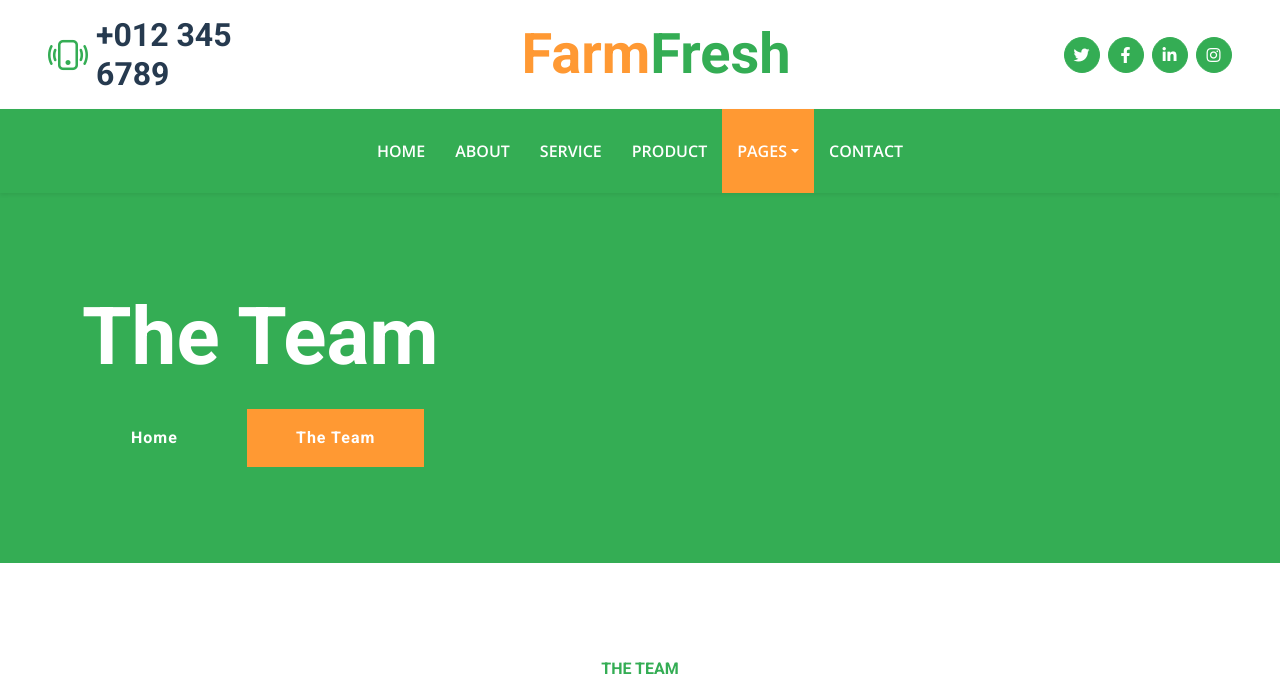
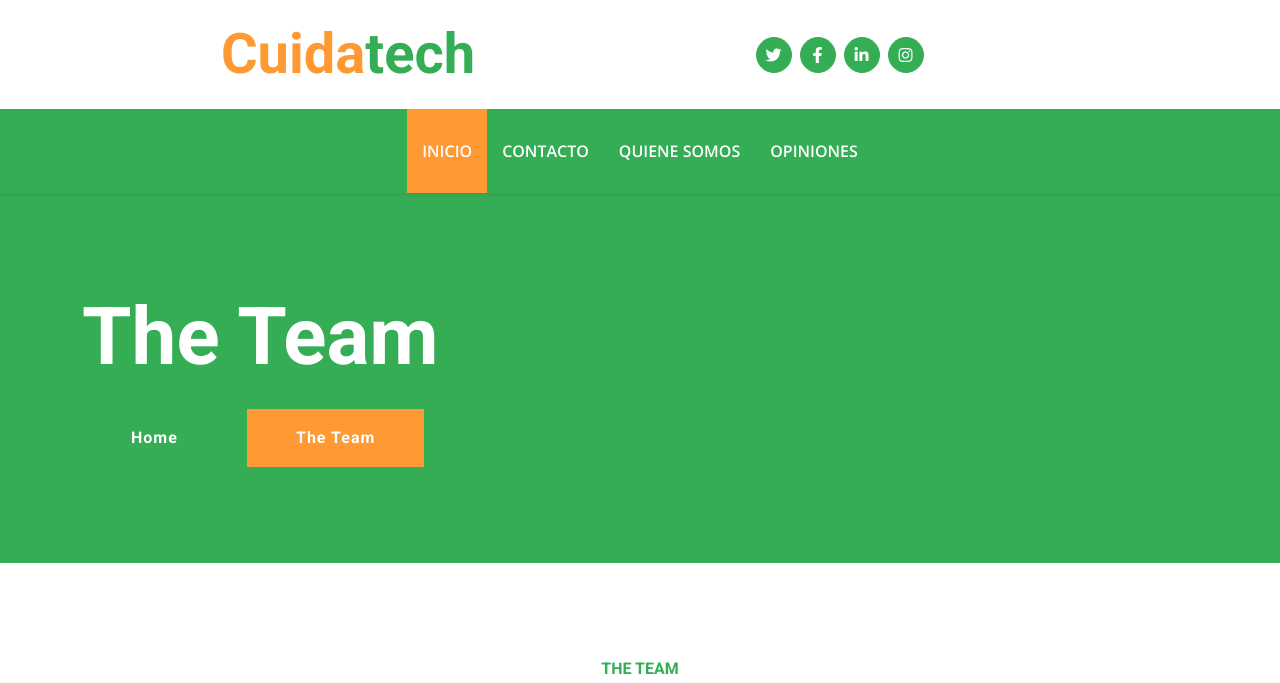
Before and after one commit to McLovin2499/project24, a plain HTML site: page team.html in a window 1280 px wide. Shown: the top 683 px of the page. Drawn offline with nearby package versions, Linux system fonts and the light colour scheme.

Commit message:
Update team.html

```diff
--- a/team.html
+++ b/team.html
@@ -30,19 +30,13 @@
 </head>
 
 <body>
-    <!-- Topbar Start -->
+<!-- Topbar Start -->
     <div class="container-fluid px-5 d-none d-lg-block">
         <div class="row gx-5 py-3 align-items-center">
-            <div class="col-lg-3">
-                <div class="d-flex align-items-center justify-content-start">
-                    <i class="bi bi-phone-vibrate fs-1 text-primary me-2"></i>
-                    <h2 class="mb-0">+012 345 6789</h2>
-                </div>
-            </div>
             <div class="col-lg-6">
                 <div class="d-flex align-items-center justify-content-center">
                     <a href="index.html" class="navbar-brand ms-lg-5">
-                        <h1 class="m-0 display-4 text-primary"><span class="text-secondary">Farm</span>Fresh</h1>
+                        <h1 class="m-0 display-4 text-primary"><span class="text-secondary">Cuida</span>tech</h1>
                     </a>
                 </div>
             </div>
@@ -62,28 +56,17 @@
     <!-- Navbar Start -->
     <nav class="navbar navbar-expand-lg bg-primary navbar-dark shadow-sm py-3 py-lg-0 px-3 px-lg-5">
         <a href="index.html" class="navbar-brand d-flex d-lg-none">
-            <h1 class="m-0 display-4 text-secondary"><span class="text-white">Farm</span>Fresh</h1>
+            <h1 class="m-0 display-4 text-secondary"><span class="text-white">Cuida</span>tech</h1>
         </a>
         <button class="navbar-toggler" type="button" data-bs-toggle="collapse" data-bs-target="#navbarCollapse">
             <span class="navbar-toggler-icon"></span>
         </button>
         <div class="collapse navbar-collapse" id="navbarCollapse">
             <div class="navbar-nav mx-auto py-0">
-                <a href="index.html" class="nav-item nav-link">Home</a>
-                <a href="about.html" class="nav-item nav-link">About</a>
-                <a href="service.html" class="nav-item nav-link">Service</a>
-                <a href="product.html" class="nav-item nav-link">Product</a>
-                <div class="nav-item dropdown">
-                    <a href="#" class="nav-link dropdown-toggle active" data-bs-toggle="dropdown">Pages</a>
-                    <div class="dropdown-menu m-0">
-                        <a href="blog.html" class="dropdown-item">Blog Grid</a>
-                        <a href="detail.html" class="dropdown-item">Blog Detail</a>
-                        <a href="feature.html" class="dropdown-item">Features</a>
-                        <a href="team.html" class="dropdown-item active">The Team</a>
-                        <a href="testimonial.html" class="dropdown-item">Testimonial</a>
-                    </div>
-                </div>
-                <a href="contact.html" class="nav-item nav-link">Contact</a>
+                <a href="index.html" class="nav-item nav-link active">Inicio</a>
+                <a href="contact.html" class="nav-item nav-link">Contacto</a>
+                <a href="team.html" class="nav-item nav-link">Quiene Somos</a>
+                <a href="testimonial.html" class="nav-item nav-link">Opiniones</a>
             </div>
         </div>
     </nav>
```
